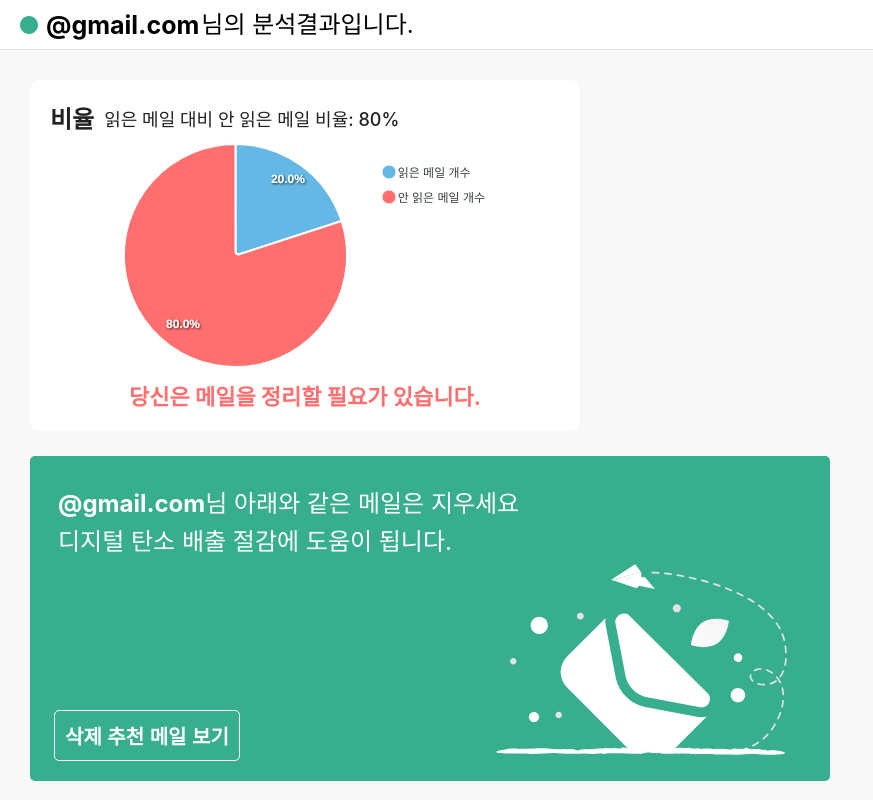
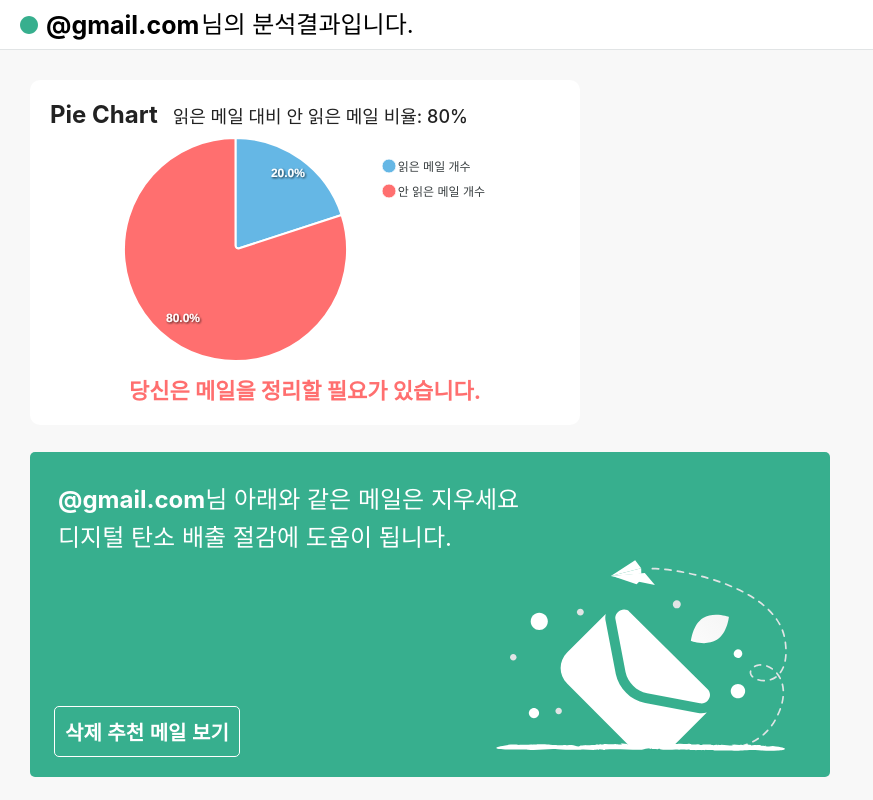
Before and after one commit to vvizi/dce-client, a React (Create React App) app: page / in a window 1280 px wide. Both pictures are taken after a click on the button "START". Shown: the top 800 px of the page, without its empty margins (0-873 px from the left). Built offline with nearby package versions, Linux system fonts and the light colour scheme.

Commit message:
style bugfix
- login backgroud-color 추가
- 대시보드 간격 조정

```diff
--- a/src/component/PieChartComponent.tsx
+++ b/src/component/PieChartComponent.tsx
@@ -56,7 +56,7 @@ const PieChartComponent = (): JSX.Element => {
     return (
         <div className="pie-container">
             <div className='pie-title-container'>
-                <p className="pie-title">비율</p>
+                <p className="pie-title">Pie Chart</p>
                 <p className="pie-label">읽은 메일 대비 안 읽은 메일 비율: {percentage}%</p>
             </div>
             <div className='pie-chart'>
--- a/src/style/Dashboard.css
+++ b/src/style/Dashboard.css
@@ -7,5 +7,5 @@ body {
   display: flex;
   margin: 30px 30px;
   flex-wrap: wrap;
-  gap: 25px;
+  gap: 27px;
 }
--- a/src/style/Login.css
+++ b/src/style/Login.css
@@ -5,6 +5,7 @@
 
 .login-left{
   flex: 1;
+  background-color: #ffffff;
 }
 
 .login-right{
--- a/src/style/PieChart.css
+++ b/src/style/PieChart.css
@@ -21,7 +21,7 @@
   font-size: 18px;
   color: #222222;
   font-weight: 500;
-  margin: auto 10px;
+  margin: auto 15px;
 }
 
 .pie-chart{
```
